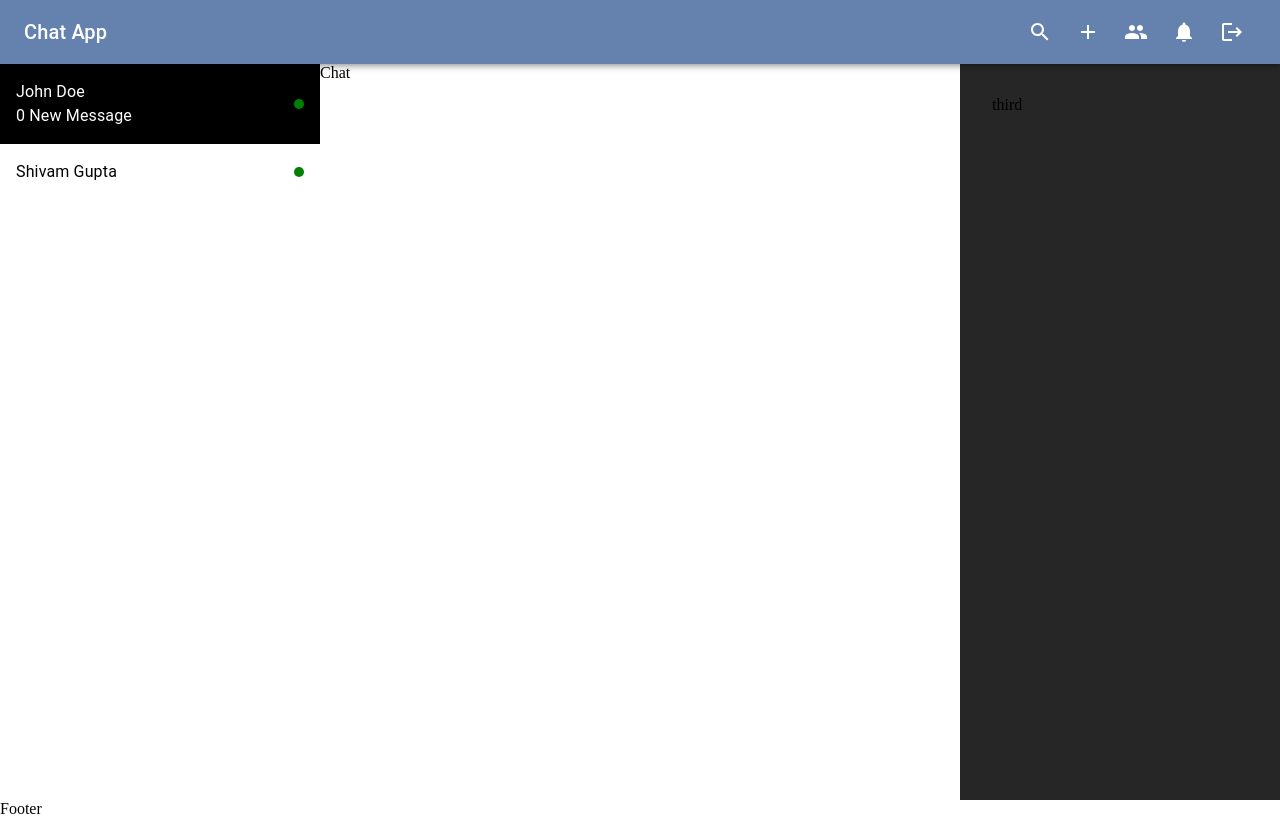
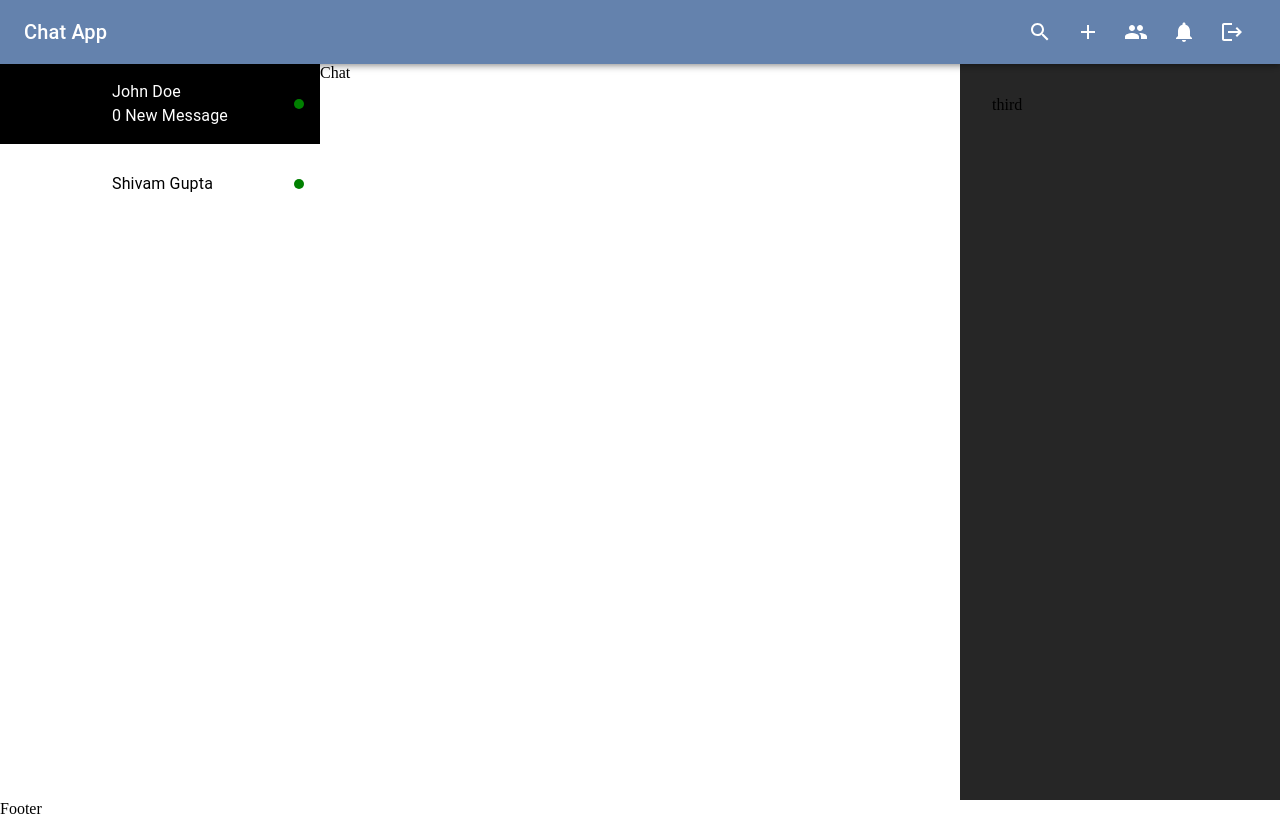
Before and after one commit to shivamgupta002/Chat-App-Shivam, a React (Vite) app in the folder client/: page /chat/1 in a window 1280 px wide. Built offline with nearby package versions, Linux system fonts and the light colour scheme.

Commit message:
Avatar card add

```diff
--- /dev/null
+++ b/client/src/components/shared/AvatarCard.jsx
@@ -0,0 +1,34 @@
+import { Avatar, AvatarGroup,Box, Stack } from "@mui/material";
+import React from "react";
+
+const AvatarCard = ({ avatar = [], max = 4 }) => {
+
+  return (
+    <>
+      <Stack direction={"row"} spacing={0.5}>
+        <AvatarGroup max={max}>
+          <Box width={"5rem"} height={"3rem"}>
+            {avatar.map((i, index) => {
+              <Avatar
+                key={Math.random() * 100}
+                src={i}
+                alt={`Avatar${index}`}
+                sx={{
+                  width: "3rem",
+                  height: "3rem",
+                  position: "absolute",
+                  left: {
+                    xs: `${index + 0.5}rem`,
+                    sm: `${index}rem`,
+                  },
+                }}
+              />;
+            })}
+          </Box>
+        </AvatarGroup>
+      </Stack>
+    </>
+  );
+};
+
+export default AvatarCard;
--- a/client/src/components/shared/ChatItem.jsx
+++ b/client/src/components/shared/ChatItem.jsx
@@ -1,6 +1,7 @@
 import React, { memo } from "react";
 import { Box, Stack, Typography } from "@mui/material";
 import { Link } from "../styles/StyleComponent";
+import AvatarCard from "./AvatarCard";
 
 const ChatItem = ({
   avatar = [],
@@ -19,7 +20,7 @@ const ChatItem = ({
         padding: "0",
       }}
       to={`/chat/${_id}`}
-      onContextMenu={(e) => handleDeleteChat(e,_id, groupChat)}
+      onContextMenu={(e) => handleDeleteChat(e, _id, groupChat)}
     >
       <div
         style={{
@@ -32,6 +33,7 @@ const ChatItem = ({
           position: "relative",
         }}
       >
+        <AvatarCard avatar={avatar} />
         <Stack>
           <Typography>{name}</Typography>
           {newMessageAlert && (
```
